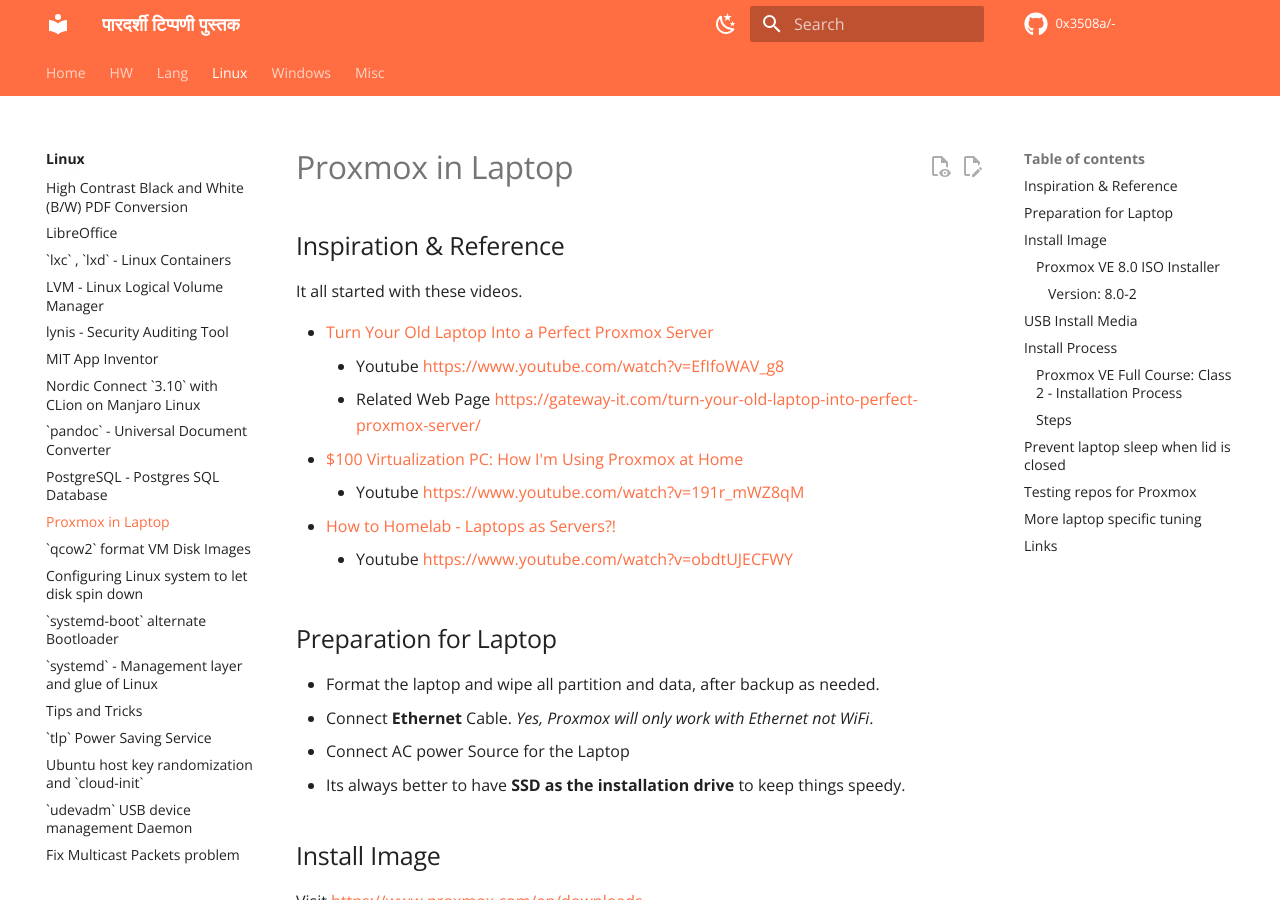
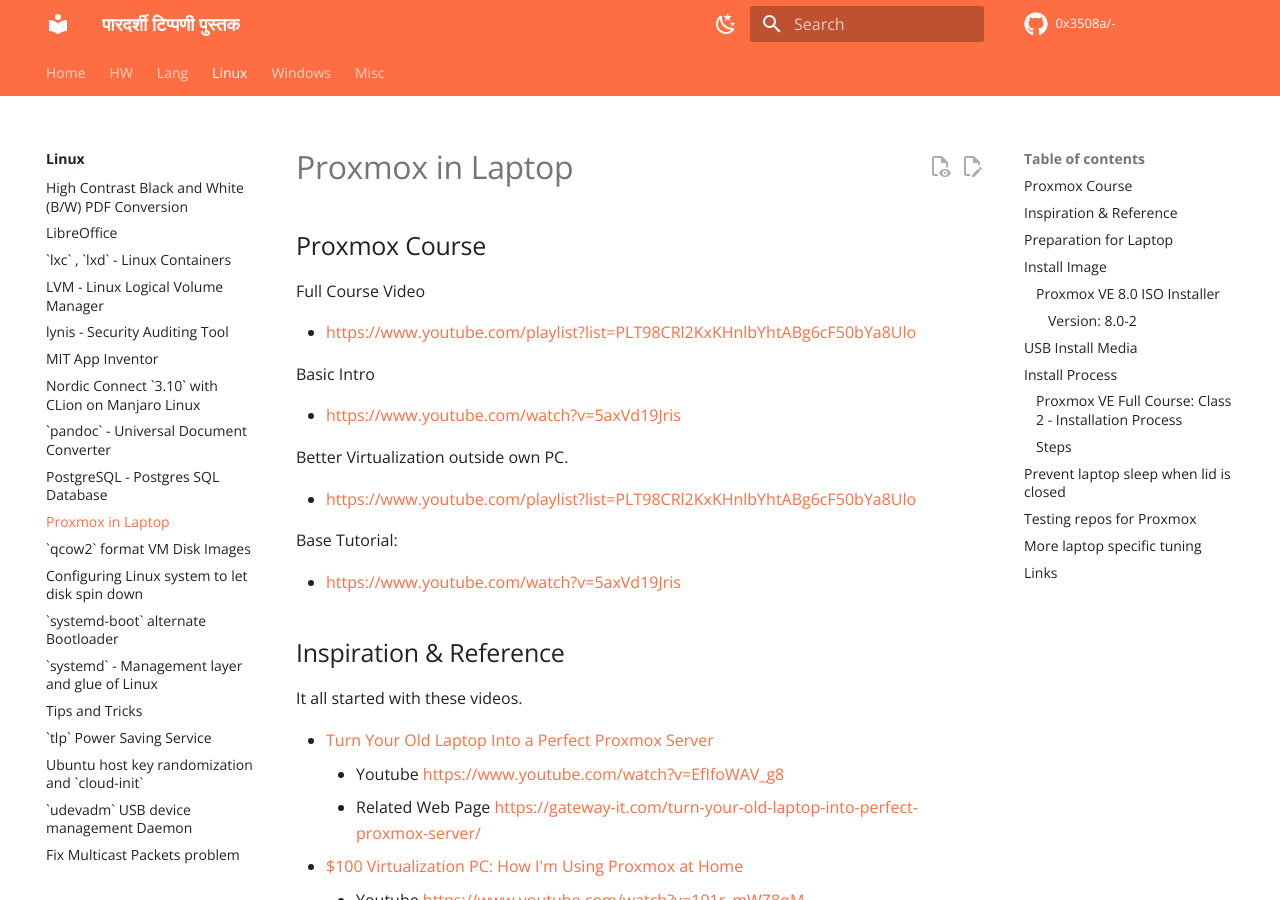
Before and after one commit to 0x3508A/-, an MkDocs documentation site: the page built from docs/Linux/proxmox-on-laptop.md, in a window 1280 px wide and 900 px high. Built offline with MkDocs 1.6.1 and Material for MkDocs 9.7.7, drawn with Linux system fonts in a browser that asks for light colours; comment, search, counter and statistics services are not loaded.

Commit message:
Course info

```diff
--- a/docs/Linux/proxmox-on-laptop.md
+++ b/docs/Linux/proxmox-on-laptop.md
@@ -1,4 +1,22 @@
 # Proxmox in Laptop
+
+## Proxmox Course
+
+Full Course Video
+
+- <https://www.youtube.com/playlist?list=PLT98CRl2KxKHnlbYhtABg6cF50bYa8Ulo>
+
+Basic Intro
+
+- <https://www.youtube.com/watch?v=5axVd19Jris>
+
+Better Virtualization outside own PC.
+
+- <https://www.youtube.com/playlist?list=PLT98CRl2KxKHnlbYhtABg6cF50bYa8Ulo>
+
+Base Tutorial:
+
+- <https://www.youtube.com/watch?v=5axVd19Jris>
 
 ## Inspiration & Reference
 
```
